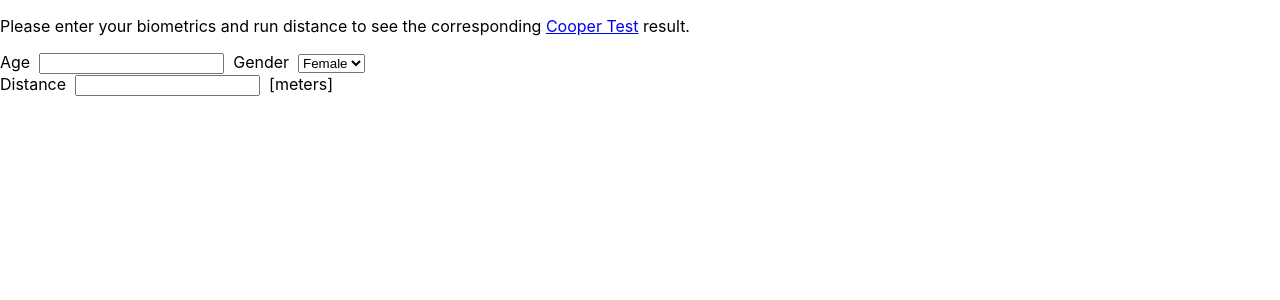
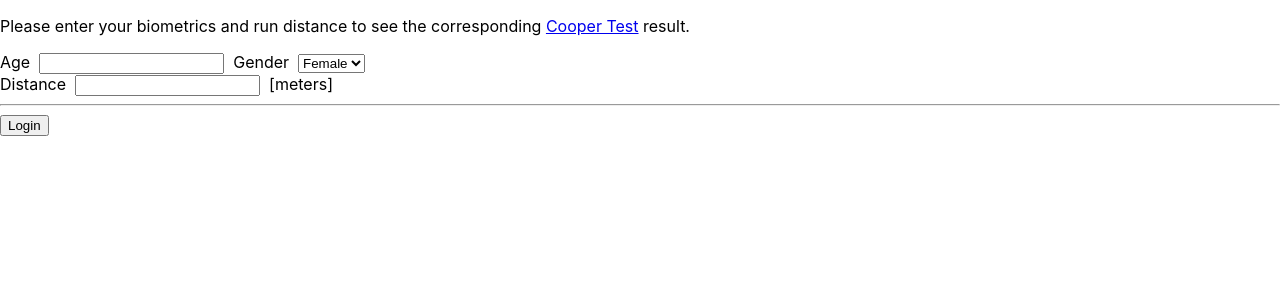
Before and after one commit to CA-ma/cooper_front_end, a React (Create React App) app: page / in a window 1280 px wide. Shown: the top 300 px of the page. Built offline with nearby package versions, Linux system fonts and the light colour scheme.

Commit message:
Adds html button node to App component

```diff
--- a/src/App.js
+++ b/src/App.js
@@ -23,6 +23,9 @@ class App extends Component {
           gender={this.state.gender}
           distance={this.state.distance}
         />
+
+        <hr></hr>
+        <button id="login">Login</button>
       </div>
     )
   }
```
